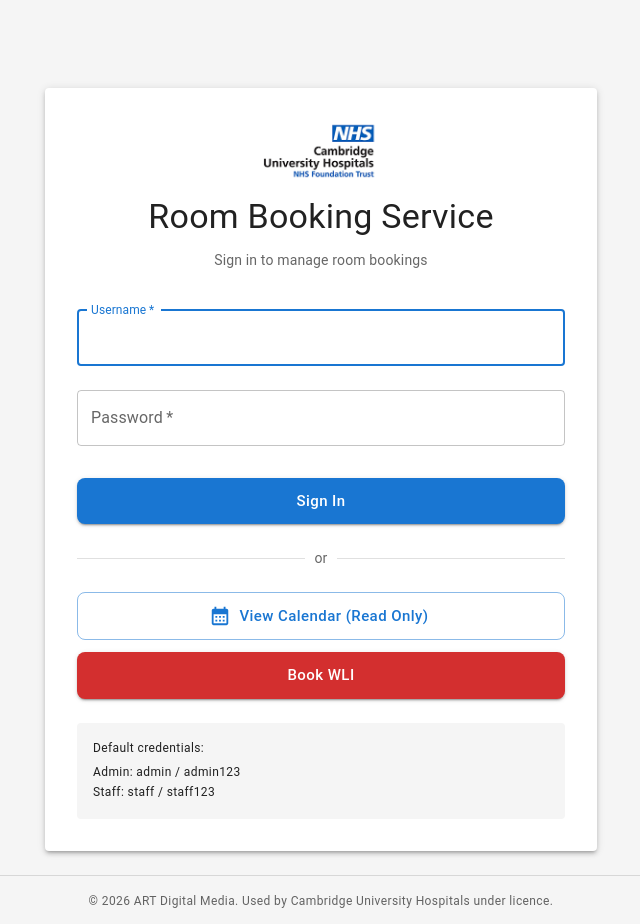
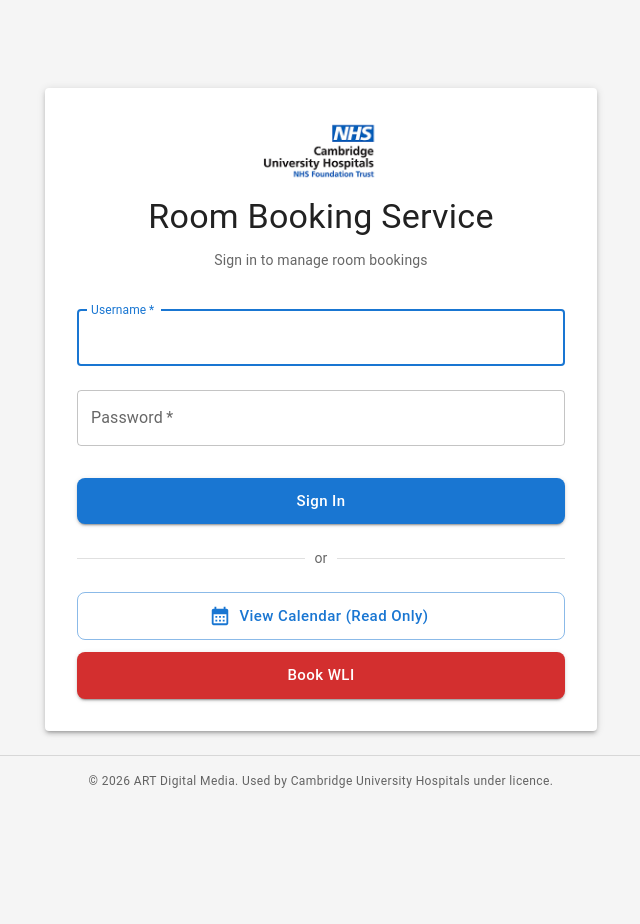
Before and after one commit to andi759/n8n, a React (Create React App) app in the folder frontend/: page /login in a window 1280 px wide. Shown: the whole page, without its empty margins (319-959 px from the left). After the commit the page ends 804 px from the top, so only its background shows below. Built offline with nearby package versions, Linux system fonts and the light colour scheme; no server answers.

Commit message:
Switch email to Brevo via nhsroombooking.co.uk, remove default credentials from login

```diff
--- a/frontend/src/components/Login.js
+++ b/frontend/src/components/Login.js
@@ -121,17 +121,6 @@
             Book WLI
           </Button>
 
-          <Box sx={{ mt: 3, p: 2, bgcolor: 'grey.100', borderRadius: 1 }}>
-            <Typography variant="caption" display="block" gutterBottom>
-              Default credentials:
-            </Typography>
-            <Typography variant="caption" display="block">
-              Admin: admin / admin123
-            </Typography>
-            <Typography variant="caption" display="block">
-              Staff: staff / staff123
-            </Typography>
-          </Box>
         </Paper>
       </Box>
     </Container>
```
Also changed, not shown: 1 other file (tests, documents, lock files or other folders).
